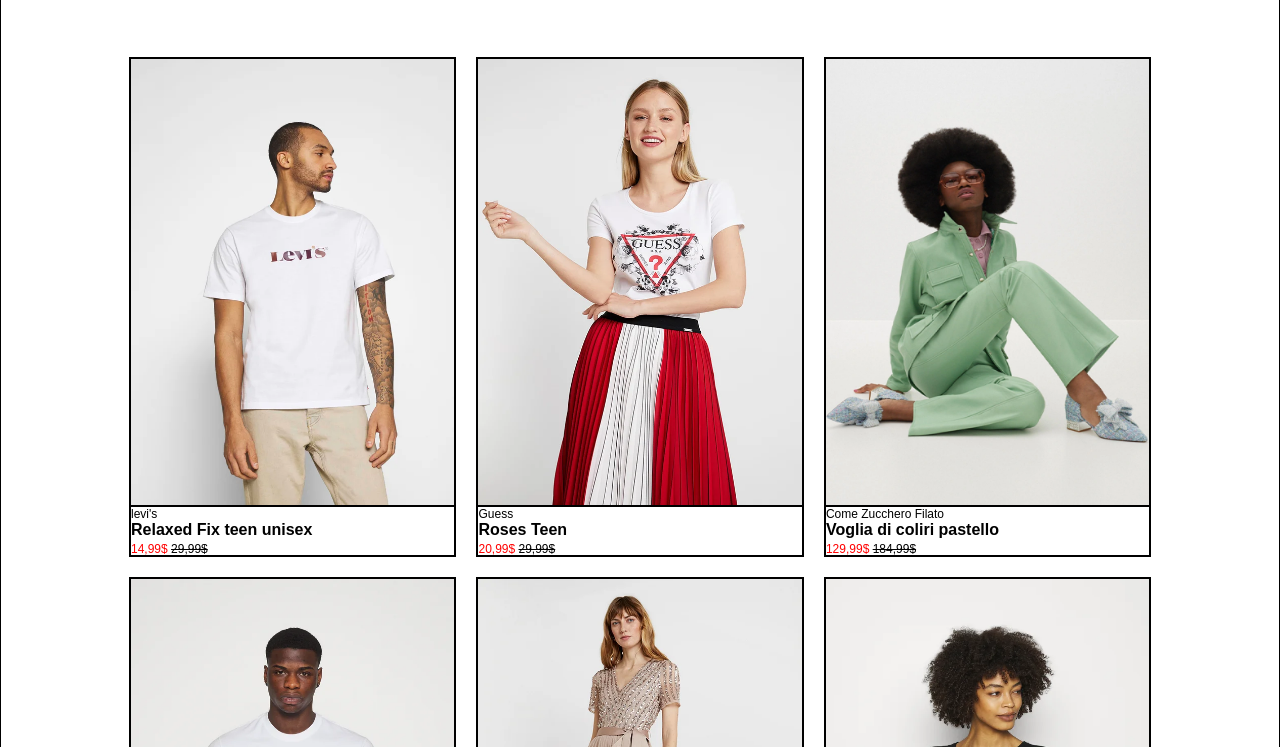
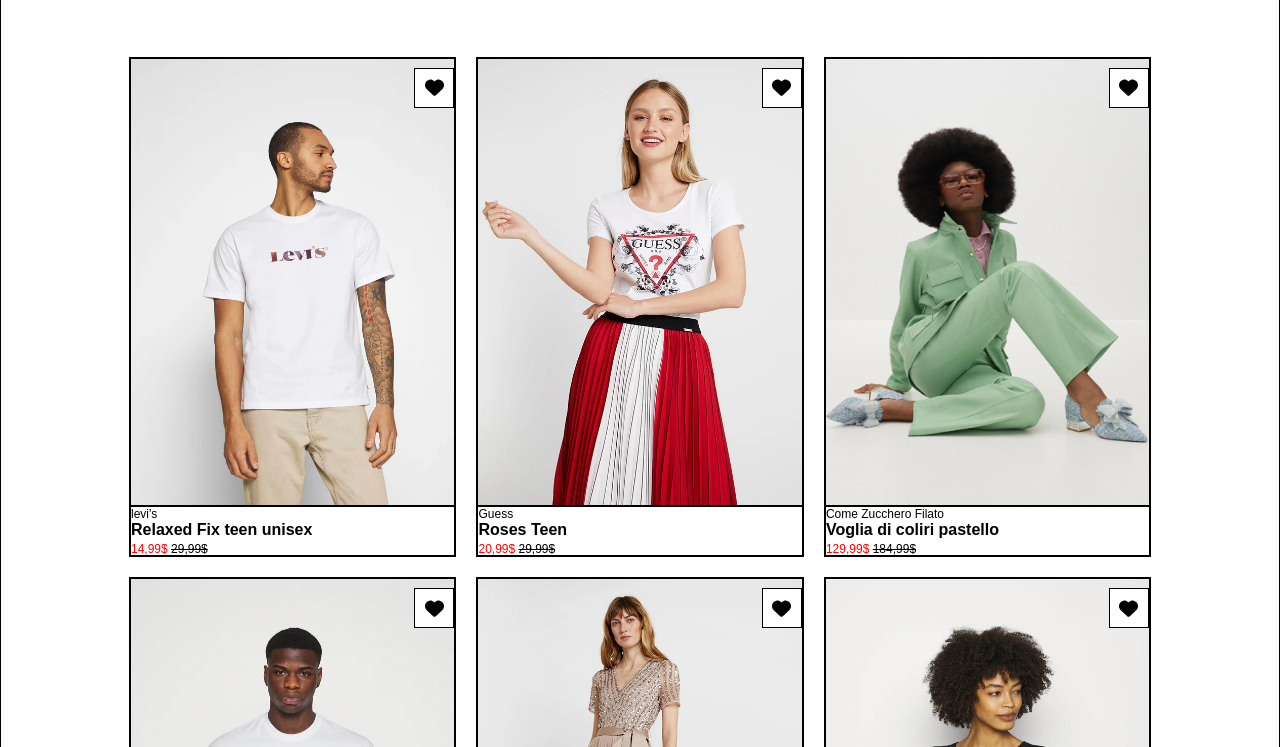
Before and after one commit to AlexLosciale/html-css-boolando, a plain HTML site: page index.html in a window 1280 px wide. Shown: the part 53-800 px from the top of the page. Drawn offline with Linux system fonts and the light colour scheme.

Commit message:
add:hearth

```diff
--- a/index.html
+++ b/index.html
@@ -7,6 +7,7 @@
         <link rel="stylesheet" href="style.css">
     </head>
     <body>
+
         <header>
             <div class="gender">
                 <p>Donna</p>
@@ -22,10 +23,16 @@
                 <p>C</p>
             </div>
         </header>
+
         <main>
             <div class="container">
                 <div class="img">
                     <img width="100%" height="100%" src="./img/1.webp" alt="vestiti">
+                    <span class="hearth-container">
+                        <svg class="hearth" xmlns="http://www.w3.org/2000/svg" viewBox="0 0 512 512"><!--!Font Awesome Free 6.7.1 by @fontawesome - https://fontawesome.com License - https://fontawesome.com/license/free Copyright 2024 Fonticons, Inc.--><path d="M47.6 300.4L228.3 469.1c7.5 7 17.4 10.9 27.7 10.9s20.2-3.9 27.7-10.9L464.4 300.4c30.4-28.3 47.6-68 47.6-109.5v-5.8c0-69.9-50.5-129.5-119.4-141C347 36.5 300.6 51.4 268 84L256 96 244 84c-32.6-32.6-79-47.5-124.6-39.9C50.5 55.6 0 115.2 0 185.1v5.8c0 41.5 17.2 81.2 47.6 109.5z"/></svg>
+                    </span>
+                    <span class="red"></span>
+                    <span class="green"></span>
                 </div>
                 <div class="prize">
                     <p>levi's</p>
@@ -33,9 +40,13 @@
                     <span><a>14,99$</a> <s>29,99$</s></span>
                 </div>
             </div>
+
             <div class="container">
                 <div class="img">
                     <img width="100%" height="100%" src="./img/2.webp" alt="vestiti">
+                    <span class="hearth-container">
+                        <svg class="hearth" xmlns="http://www.w3.org/2000/svg" viewBox="0 0 512 512"><!--!Font Awesome Free 6.7.1 by @fontawesome - https://fontawesome.com License - https://fontawesome.com/license/free Copyright 2024 Fonticons, Inc.--><path d="M47.6 300.4L228.3 469.1c7.5 7 17.4 10.9 27.7 10.9s20.2-3.9 27.7-10.9L464.4 300.4c30.4-28.3 47.6-68 47.6-109.5v-5.8c0-69.9-50.5-129.5-119.4-141C347 36.5 300.6 51.4 268 84L256 96 244 84c-32.6-32.6-79-47.5-124.6-39.9C50.5 55.6 0 115.2 0 185.1v5.8c0 41.5 17.2 81.2 47.6 109.5z"/></svg>
+                    </span>
                 </div>
                 <div class="prize">
                     <p>Guess</p>
@@ -43,9 +54,13 @@
                     <span><a>20,99$</a> <s>29,99$</s></span>
                 </div>
             </div>
+
             <div class="container">
                 <div class="img">
                     <img width="100%" height="100%" src="./img/3.webp" alt="vestiti">
+                    <span class="hearth-container">
+                        <svg class="hearth" xmlns="http://www.w3.org/2000/svg" viewBox="0 0 512 512"><!--!Font Awesome Free 6.7.1 by @fontawesome - https://fontawesome.com License - https://fontawesome.com/license/free Copyright 2024 Fonticons, Inc.--><path d="M47.6 300.4L228.3 469.1c7.5 7 17.4 10.9 27.7 10.9s20.2-3.9 27.7-10.9L464.4 300.4c30.4-28.3 47.6-68 47.6-109.5v-5.8c0-69.9-50.5-129.5-119.4-141C347 36.5 300.6 51.4 268 84L256 96 244 84c-32.6-32.6-79-47.5-124.6-39.9C50.5 55.6 0 115.2 0 185.1v5.8c0 41.5 17.2 81.2 47.6 109.5z"/></svg>
+                    </span>
                 </div>
                 <div class="prize">
                     <p>Come Zucchero Filato</p>
@@ -53,9 +68,13 @@
                     <span><a>129,99$</a> <s>184,99$</s></span>
                 </div>
             </div>
+
             <div class="container">
                 <div class="img">
                     <img width="100%" height="100%" src="./img/4.webp" alt="vestiti">
+                    <span class="hearth-container">
+                        <svg class="hearth" xmlns="http://www.w3.org/2000/svg" viewBox="0 0 512 512"><!--!Font Awesome Free 6.7.1 by @fontawesome - https://fontawesome.com License - https://fontawesome.com/license/free Copyright 2024 Fonticons, Inc.--><path d="M47.6 300.4L228.3 469.1c7.5 7 17.4 10.9 27.7 10.9s20.2-3.9 27.7-10.9L464.4 300.4c30.4-28.3 47.6-68 47.6-109.5v-5.8c0-69.9-50.5-129.5-119.4-141C347 36.5 300.6 51.4 268 84L256 96 244 84c-32.6-32.6-79-47.5-124.6-39.9C50.5 55.6 0 115.2 0 185.1v5.8c0 41.5 17.2 81.2 47.6 109.5z"/></svg>
+                    </span>
                 </div>
                 <div class="prize">
                     <p>levi's</p>
@@ -63,9 +82,13 @@
                     <span><a>14,99$</a> <s>29,99$</s></span>
                 </div>
             </div>
+
             <div class="container">
                 <div class="img">
                     <img width="100%" height="100%" src="./img/5.webp" alt="vestiti">
+                    <span class="hearth-container">
+                        <svg class="hearth" xmlns="http://www.w3.org/2000/svg" viewBox="0 0 512 512"><!--!Font Awesome Free 6.7.1 by @fontawesome - https://fontawesome.com License - https://fontawesome.com/license/free Copyright 2024 Fonticons, Inc.--><path d="M47.6 300.4L228.3 469.1c7.5 7 17.4 10.9 27.7 10.9s20.2-3.9 27.7-10.9L464.4 300.4c30.4-28.3 47.6-68 47.6-109.5v-5.8c0-69.9-50.5-129.5-119.4-141C347 36.5 300.6 51.4 268 84L256 96 244 84c-32.6-32.6-79-47.5-124.6-39.9C50.5 55.6 0 115.2 0 185.1v5.8c0 41.5 17.2 81.2 47.6 109.5z"/></svg>
+                    </span>
                 </div>
                 <div class="prize">
                     <p>Maya Delux</p>
@@ -73,9 +96,13 @@
                     <span><a>99,99$</a></span>
                 </div>
             </div>
+
             <div class="container">
                 <div class="img">
                     <img width="100%" height="100%" src="./img/6.webp" alt="vestiti">
+                    <span class="hearth-container">
+                        <svg class="hearth" xmlns="http://www.w3.org/2000/svg" viewBox="0 0 512 512"><!--!Font Awesome Free 6.7.1 by @fontawesome - https://fontawesome.com License - https://fontawesome.com/license/free Copyright 2024 Fonticons, Inc.--><path d="M47.6 300.4L228.3 469.1c7.5 7 17.4 10.9 27.7 10.9s20.2-3.9 27.7-10.9L464.4 300.4c30.4-28.3 47.6-68 47.6-109.5v-5.8c0-69.9-50.5-129.5-119.4-141C347 36.5 300.6 51.4 268 84L256 96 244 84c-32.6-32.6-79-47.5-124.6-39.9C50.5 55.6 0 115.2 0 185.1v5.8c0 41.5 17.2 81.2 47.6 109.5z"/></svg>
+                    </span>
                 </div>
                 <div class="prize">
                     <p>Esprite</p>
@@ -84,6 +111,7 @@
                 </div>
             </div>
         </main>
+
         <footer>
             <div class="info">
                 <h4>Booleaner s.r.l</h4>
@@ -94,13 +122,5 @@
                 <p>♡</p>
             </div>
         </footer>
-
-
-
-
-
-
-
-
     </body>
 </html>
--- a/style.css
+++ b/style.css
@@ -64,6 +64,31 @@ footer{
     height: 90%;
     width: 100%;
     border: 1px solid black;
+    position: relative;
+}
+
+.hearth-container{
+    position: absolute;
+    right: 0;
+    top: 2%;
+    height: 40px;
+    width: 40px;
+    border: 1px solid black;
+    background-color: white;
+}
+
+.hearth{
+    height: 50%;
+    width: 50%;
+    margin: 25%;
+}
+
+.red{
+
+}
+
+.green{
+
 }
 
 .prize{
```
